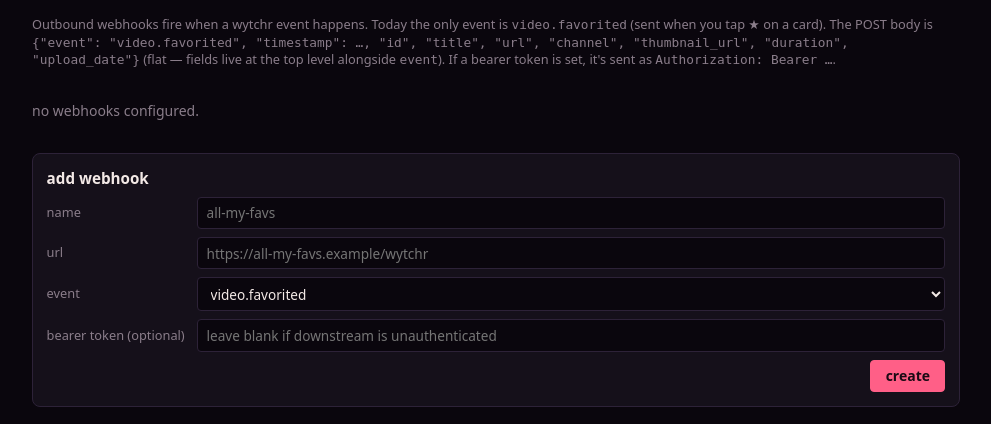
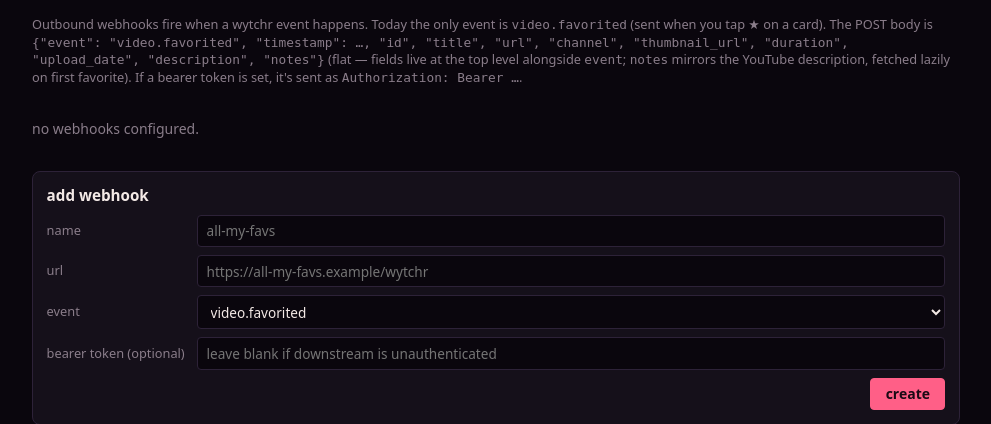
Before and after one commit to kjaymiller/wytchr, a Flask app: template templates/webhooks.html in a window 1280 px wide. Shown: the part 50-474 px from the top of the page, without its empty margins (144-1135 px from the left). Run offline with Flask 3, Linux system fonts and the light colour scheme; the template is opened without the code that fills it, so the values that code supplies are empty; parts of the project's set-up code (start-up, migrations or seed data) failed here and were passed over; some libraries are stand-ins or nearby versions.

Commit message:
Fetch YouTube description during polling, send as `notes`
Per-video `yt-dlp --print description` runs once when a video first
enters the DB, and once more for legacy rows where description is
NULL on the next poll. After that the cached value is reused — no
re-fetch on subsequent polls. Webhook payload now ships `description`
and `notes` (alias for downstream services like all-my-favs).

```diff
--- a/app.py
+++ b/app.py
@@ -160,6 +160,8 @@ def init_db():
         if "favorited_at" not in cols:
             db.execute("ALTER TABLE videos ADD COLUMN favorited_at INTEGER")
             db.execute("CREATE INDEX IF NOT EXISTS videos_favorited ON videos(favorited_at DESC)")
+        if "description" not in cols:
+            db.execute("ALTER TABLE videos ADD COLUMN description TEXT")
 
 
 # --- Tags -------------------------------------------------------------
@@ -526,7 +528,7 @@ def poll_channel(db: sqlite3.Connection, name: str, url: str) -> tuple[int, str
         if _is_short(e):
             continue
         existing = db.execute(
-            "SELECT status FROM videos WHERE video_id = ?", (vid,)
+            "SELECT status, description FROM videos WHERE video_id = ?", (vid,)
         ).fetchone()
         title = e.get("title")
         duration = int(e["duration"]) if isinstance(e.get("duration"), (int, float)) else None
@@ -542,24 +544,32 @@ def poll_channel(db: sqlite3.Connection, name: str, url: str) -> tuple[int, str
         thumb = _best_thumbnail(e)
         watch_url = e.get("url") or e.get("webpage_url") or f"https://www.youtube.com/watch?v={vid}"
         if existing is None:
+            description = _fetch_description(watch_url)
             db.execute(
                 """INSERT INTO videos
                    (video_id, channel_name, title, duration, upload_date,
-                    thumbnail_url, url, status, seen_at, status_changed_at)
-                   VALUES (?, ?, ?, ?, ?, ?, ?, 'new', ?, ?)""",
-                (vid, name, title, duration, upload_date, thumb, watch_url, now, now),
+                    thumbnail_url, url, status, seen_at, status_changed_at, description)
+                   VALUES (?, ?, ?, ?, ?, ?, ?, 'new', ?, ?, ?)""",
+                (vid, name, title, duration, upload_date, thumb, watch_url, now, now, description),
             )
             new_count += 1
         else:
+            # Backfill description if this row predates the description
+            # column. Only fetch when missing — guards against re-fetching
+            # every poll cycle for the same video.
+            backfill_desc = None
+            if not existing["description"]:
+                backfill_desc = _fetch_description(watch_url)
             db.execute(
                 """UPDATE videos
                       SET title = COALESCE(?, title),
                           duration = COALESCE(?, duration),
                           upload_date = COALESCE(?, upload_date),
                           thumbnail_url = COALESCE(?, thumbnail_url),
-                          url = COALESCE(?, url)
+                          url = COALESCE(?, url),
+                          description = COALESCE(?, description)
                     WHERE video_id = ?""",
-                (title, duration, upload_date, thumb, watch_url, vid),
+                (title, duration, upload_date, thumb, watch_url, backfill_desc, vid),
             )
     db.execute(
         "UPDATE channels SET last_polled_at = ?, last_error = NULL WHERE name = ?",
@@ -1571,7 +1581,7 @@ def unhide_video(video_id: str):
 def _render_card(video_id: str):
     db = get_db()
     row = db.execute(
-        """SELECT video_id, title, duration, upload_date, thumbnail_url, url, status, channel_name, favorited_at
+        """SELECT video_id, title, duration, upload_date, thumbnail_url, url, status, channel_name, favorited_at, description
              FROM videos WHERE video_id = ?""",
         (video_id,),
     ).fetchone()
@@ -1583,6 +1593,13 @@ def _render_card(video_id: str):
 # --- Favorites + webhooks --------------------------------------------
 
 def _video_payload(row: sqlite3.Row) -> dict:
+    # Receivers (e.g. all-my-favs) typically expect bookmark fields
+    # at the top level: url, title, notes. We map description→notes.
+    desc = None
+    try:
+        desc = row["description"]
+    except (IndexError, KeyError):
+        pass
     return {
         "id": row["video_id"],
         "title": row["title"],
@@ -1591,45 +1608,69 @@ def _video_payload(row: sqlite3.Row) -> dict:
         "thumbnail_url": row["thumbnail_url"],
         "duration": row["duration"],
         "upload_date": row["upload_date"],
+        "description": desc,
+        "notes": desc,
     }
 
 
+def _fetch_description(video_url: str) -> str | None:
+    """One-shot yt-dlp call for a single video's description. Skips
+    full info-extraction (just `--print description`) to keep the
+    request quick and the bot-gate footprint small."""
+    try:
+        proc = subprocess.run(
+            ["yt-dlp", "--skip-download", "--no-playlist",
+             "--print", "description", video_url],
+            capture_output=True, text=True, timeout=30,
+        )
+        if proc.returncode != 0:
+            return None
+        text = proc.stdout.strip()
+        return text or None
+    except Exception:
+        return None
+
+
+def _fire_webhooks_sync(event: str, payload: dict, hook_id: int | None = None) -> None:
+    """POST to webhooks synchronously. Caller is responsible for
+    running this off the request thread when latency matters."""
+    with standalone_db() as db:
+        if hook_id is not None:
+            hooks = db.execute(
+                "SELECT id, url, bearer_token FROM webhooks WHERE id = ?",
+                (hook_id,),
+            ).fetchall()
+        else:
+            hooks = db.execute(
+                "SELECT id, url, bearer_token FROM webhooks WHERE event = ? AND enabled = 1",
+                (event,),
+            ).fetchall()
+    body = {"event": event, "timestamp": int(time.time()), **payload}
+    for h in hooks:
+        headers = {"Content-Type": "application/json", "User-Agent": "wytchr/1.0"}
+        if h["bearer_token"]:
+            headers["Authorization"] = f"Bearer {h['bearer_token']}"
+        status: int | None = None
+        err: str | None = None
+        try:
+            r = httpx.post(h["url"], json=body, headers=headers, timeout=10.0)
+            status = r.status_code
+            if r.status_code >= 400:
+                err = (r.text or "")[:500]
+        except Exception as e:
+            err = str(e)[:500]
+        with standalone_db() as db:
+            db.execute(
+                "UPDATE webhooks SET last_fired_at = ?, last_status = ?, last_error = ? WHERE id = ?",
+                (int(time.time()), status, err, h["id"]),
+            )
+
+
 def _fire_webhooks_async(event: str, payload: dict, hook_id: int | None = None) -> None:
-    """Fire-and-forget POST to every enabled webhook for `event`, or
-    just one specific webhook if `hook_id` is given (used by /test).
-    Runs in a daemon thread so the request returns immediately."""
-    def run():
-        with standalone_db() as db:
-            if hook_id is not None:
-                hooks = db.execute(
-                    "SELECT id, url, bearer_token FROM webhooks WHERE id = ?",
-                    (hook_id,),
-                ).fetchall()
-            else:
-                hooks = db.execute(
-                    "SELECT id, url, bearer_token FROM webhooks WHERE event = ? AND enabled = 1",
-                    (event,),
-                ).fetchall()
-        body = {"event": event, "timestamp": int(time.time()), **payload}
-        for h in hooks:
-            headers = {"Content-Type": "application/json", "User-Agent": "wytchr/1.0"}
-            if h["bearer_token"]:
-                headers["Authorization"] = f"Bearer {h['bearer_token']}"
-            status: int | None = None
-            err: str | None = None
-            try:
-                r = httpx.post(h["url"], json=body, headers=headers, timeout=10.0)
-                status = r.status_code
-                if r.status_code >= 400:
-                    err = (r.text or "")[:500]
-            except Exception as e:
-                err = str(e)[:500]
-            with standalone_db() as db:
-                db.execute(
-                    "UPDATE webhooks SET last_fired_at = ?, last_status = ?, last_error = ? WHERE id = ?",
-                    (int(time.time()), status, err, h["id"]),
-                )
-    threading.Thread(target=run, daemon=True).start()
+    """Fire-and-forget wrapper around _fire_webhooks_sync."""
+    threading.Thread(
+        target=_fire_webhooks_sync, args=(event, payload, hook_id), daemon=True,
+    ).start()
 
 
 @app.post("/videos/<video_id>/favorite")
@@ -1638,7 +1679,7 @@ def favorite_video(video_id: str):
     db = get_db()
     row = db.execute(
         """SELECT v.video_id, v.title, v.duration, v.upload_date, v.thumbnail_url,
-                  v.url, v.status, v.channel_name, v.favorited_at
+                  v.url, v.status, v.channel_name, v.favorited_at, v.description
              FROM videos v WHERE v.video_id = ?""",
         (video_id,),
     ).fetchone()
@@ -1742,6 +1783,8 @@ def webhooks_test(hook_id: int):
             "url": "https://wytchr.example/test",
             "channel": "wytchr", "thumbnail_url": None,
             "duration": 0, "upload_date": None,
+            "description": "test description from wytchr",
+            "notes": "test description from wytchr",
             "test": True,
         },
         hook_id=hook_id,
--- a/templates/webhooks.html
+++ b/templates/webhooks.html
@@ -67,8 +67,9 @@
     <p class="hint">
       Outbound webhooks fire when a wytchr event happens. Today the only event is
       <code>video.favorited</code> (sent when you tap ★ on a card). The POST body is
-      <code>{"event": "video.favorited", "timestamp": …, "id", "title", "url", "channel", "thumbnail_url", "duration", "upload_date"}</code>
-      (flat — fields live at the top level alongside <code>event</code>).
+      <code>{"event": "video.favorited", "timestamp": …, "id", "title", "url", "channel", "thumbnail_url", "duration", "upload_date", "description", "notes"}</code>
+      (flat — fields live at the top level alongside <code>event</code>; <code>notes</code> mirrors the YouTube
+      description, fetched lazily on first favorite).
       If a bearer token is set, it's sent as <code>Authorization: Bearer …</code>.
     </p>
 
```
